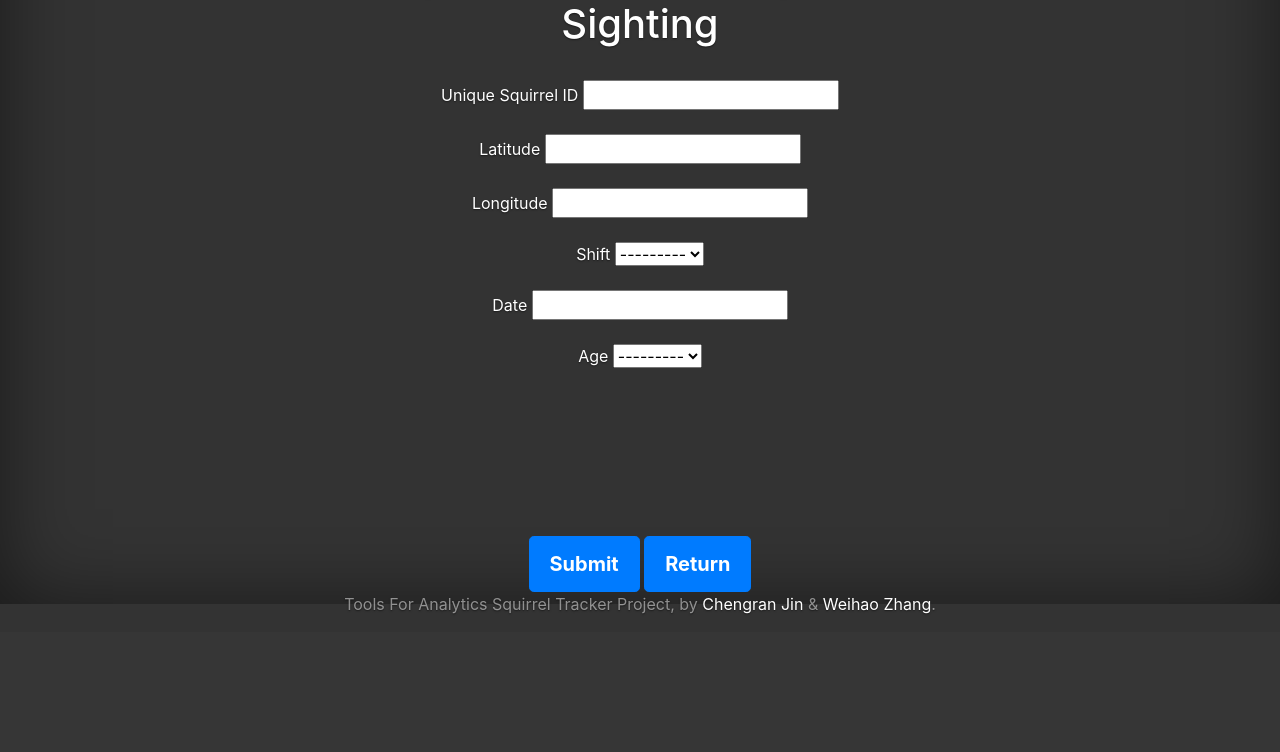
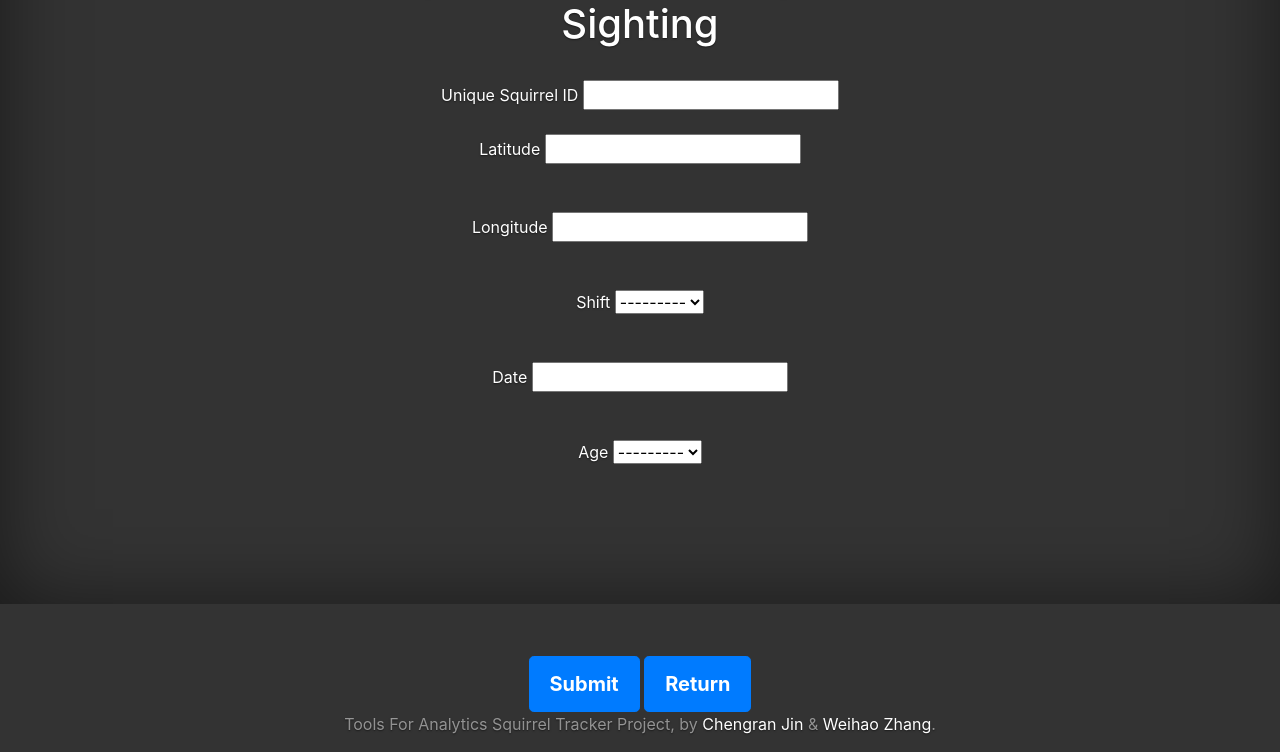
Before and after one commit to zhangwhbilly/Squirrel_Project_Group_1, a Django app: template sightings/templates/sightings/update.html in a window 1280 px wide. Shown: the part 196-948 px from the top of the page. Before the commit the page ends 810 px from the top, so only its background shows below. Run offline with Django 3.2, Linux system fonts and the light colour scheme; the template is opened without the code that fills it: values that come from a table or form of the project are taken from there, others are empty; some libraries are stand-ins or nearby versions.

Commit message:
3 pages Modified

```diff
--- a/sightings/templates/sightings/index.html
+++ b/sightings/templates/sightings/index.html
@@ -66,7 +66,7 @@
     <h1>Squirrel Tracker</h1>
     <p class="lead">Welcome!I am an application keeping track of all the known squirrels around Central Park </p>
     <p class="lead">
-      <a href="#" class="btn btn-lg btn-secondary fw-bold border-white bg-white">Sightings</a>
+      <a href="/sightings/all_sightings" class="btn btn-lg btn-secondary fw-bold border-white bg-white">View All Sightings</a>
     </p>
   </main>
 
--- a/sightings/templates/sightings/stats.html
+++ b/sightings/templates/sightings/stats.html
@@ -40,7 +40,7 @@
     <div class="inner">
       <h3 class="masthead-brand">Group 1</h3>
       <nav class="nav nav-masthead justify-content-center">
-        <a class="nav-link active" href="sightings/index">Home</a>
+        <a class="nav-link active" href="/..">Home</a>
         <a class="nav-link active" href="{% url 'admin:login' %}">Admin</a>
         <a class="nav-link" href="/sightings/stats">Statistics</a>
 	<a class="nav-link" href="/sightings/add">Add</a>
@@ -57,7 +57,7 @@
           <div class="container">
             <h1 class="display-3"> Statistics of Squirrel Sightings<img
               src="https://i.pinimg.com/originals/97/47/ef/9747ef790bf57a541160d0f0f9ed81f5.png"
-              alt="Squirrels Logo" class="logo" wdth="160" height="120" /></h1>
+              alt="Squirrels Logo" class="logo" wdth="80" height="60" /></h1>
 
 	      <h4>We had {{total}} unique sightings at central park during 2018.</h4>
               <br>
--- a/sightings/templates/sightings/update.html
+++ b/sightings/templates/sightings/update.html
@@ -60,12 +60,14 @@
 	<form method="post">
 	 {% csrf_token %}
 	Unique Squirrel ID  {{ form.unique_squirrel_id }} <br><br>
-        Latitude  {{ form.latitude }} <br><br>
-        Longitude  {{ form.longitude }} <br><br>
-        Shift  {{ form.shift }} <br><br>
-        Date  {{ form.date }} <br><br>
-        Age  {{ form.age }} <br><br>
-	    <br><br><br><br><br>
+	Latitude  {{ form.latitude }} <br><br><br>
+	Longitude  {{ form.longitude }} <br><br><br>
+	Shift  {{ form.shift }} <br><br><br>
+	Date  {{ form.date }} <br><br><br>
+	Age  {{ form.age }} <br><br><br>
+	    <br><br>
+	    <br><br>
+	    <br>
 	    <br>
 	    <center>
 	    <input type="submit"  class="btn btn-lg btn-primary" name="Sumbit">
```
